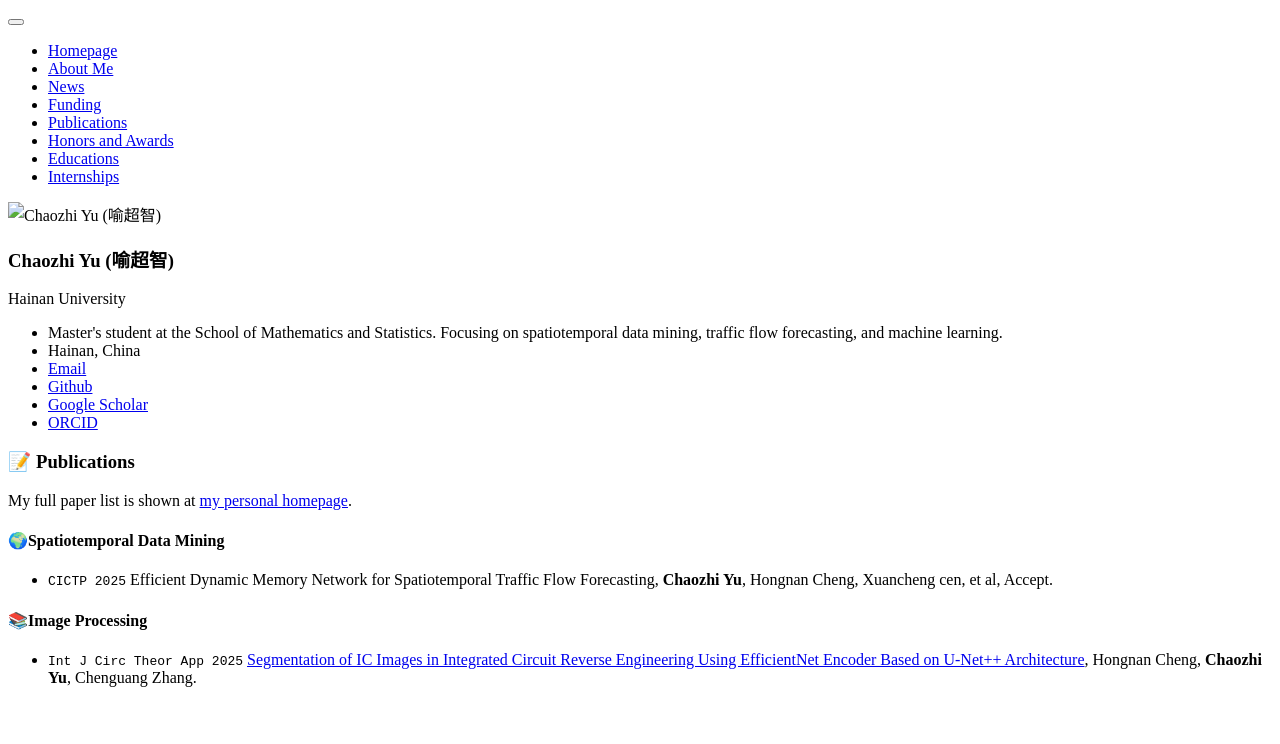
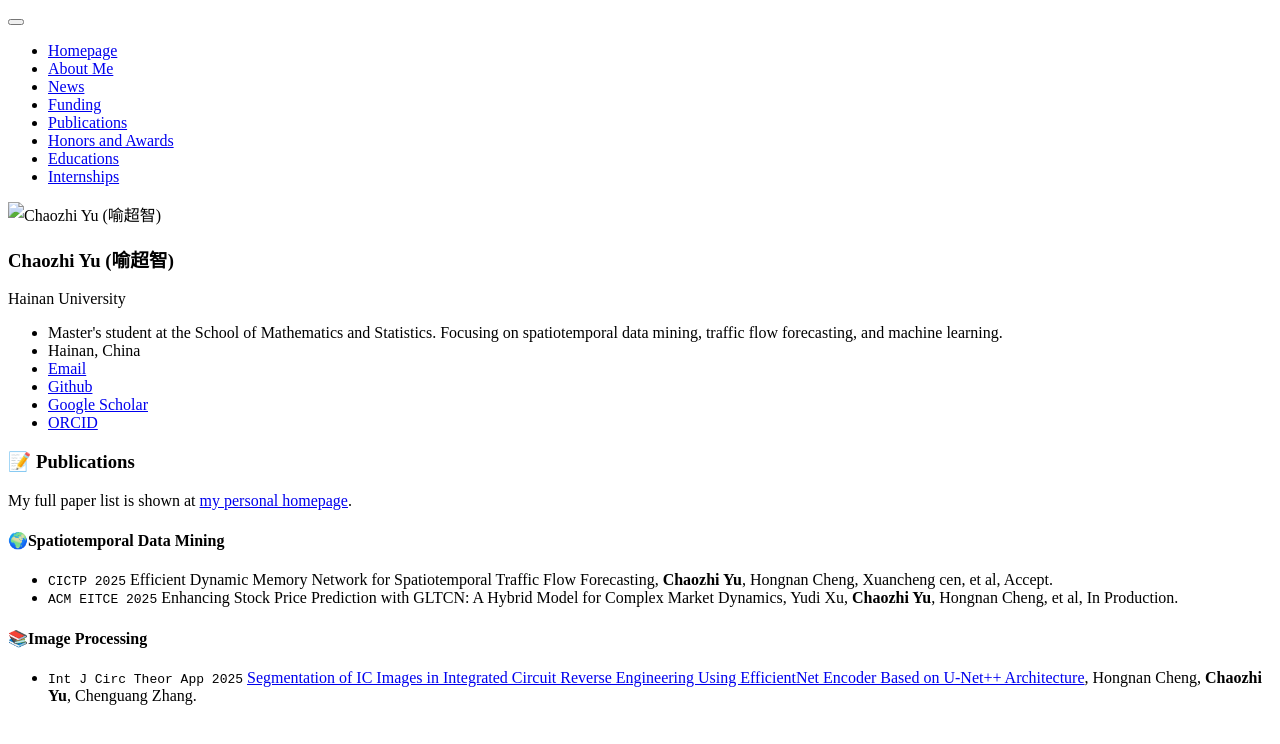
Before and after one commit to yuchaozhi/yuchaozhi.github.io, a Jekyll site: the page built from _pages/includes/pub_short.md, in a window 1280 px wide. Shown: the top 744 px of the page. Built offline with Jekyll 4.4.1, drawn with Linux system fonts in a browser that asks for light colours; our own code applies the rules of GitHub Pages for plain Markdown files.

Commit message:
update pub_short.md

```diff
--- a/_pages/includes/pub_short.md
+++ b/_pages/includes/pub_short.md
@@ -5,6 +5,7 @@ My full paper list is shown at [my personal homepage](https://yuchaozhi.github.i
 #### 🌍Spatiotemporal Data Mining
 
 - ``CICTP 2025`` Efficient Dynamic Memory Network for Spatiotemporal Traffic Flow Forecasting, **Chaozhi Yu**, Hongnan Cheng, Xuancheng cen, et al, Accept.
+- ``ACM EITCE 2025`` Enhancing Stock Price Prediction with GLTCN: A Hybrid Model for Complex Market Dynamics, Yudi Xu, **Chaozhi Yu**, Hongnan Cheng, et al, In Production.
 
 #### 📚Image Processing
 
```
